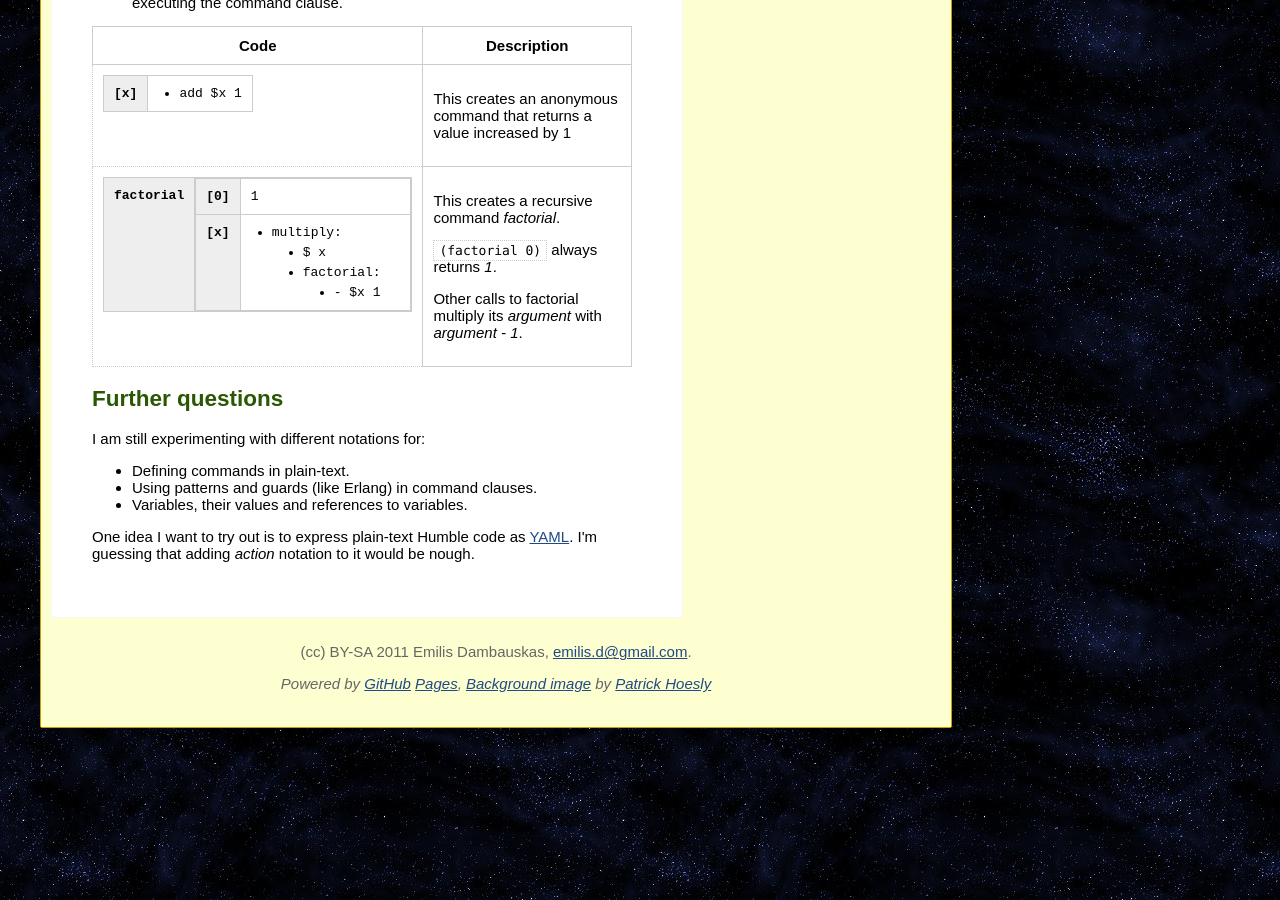
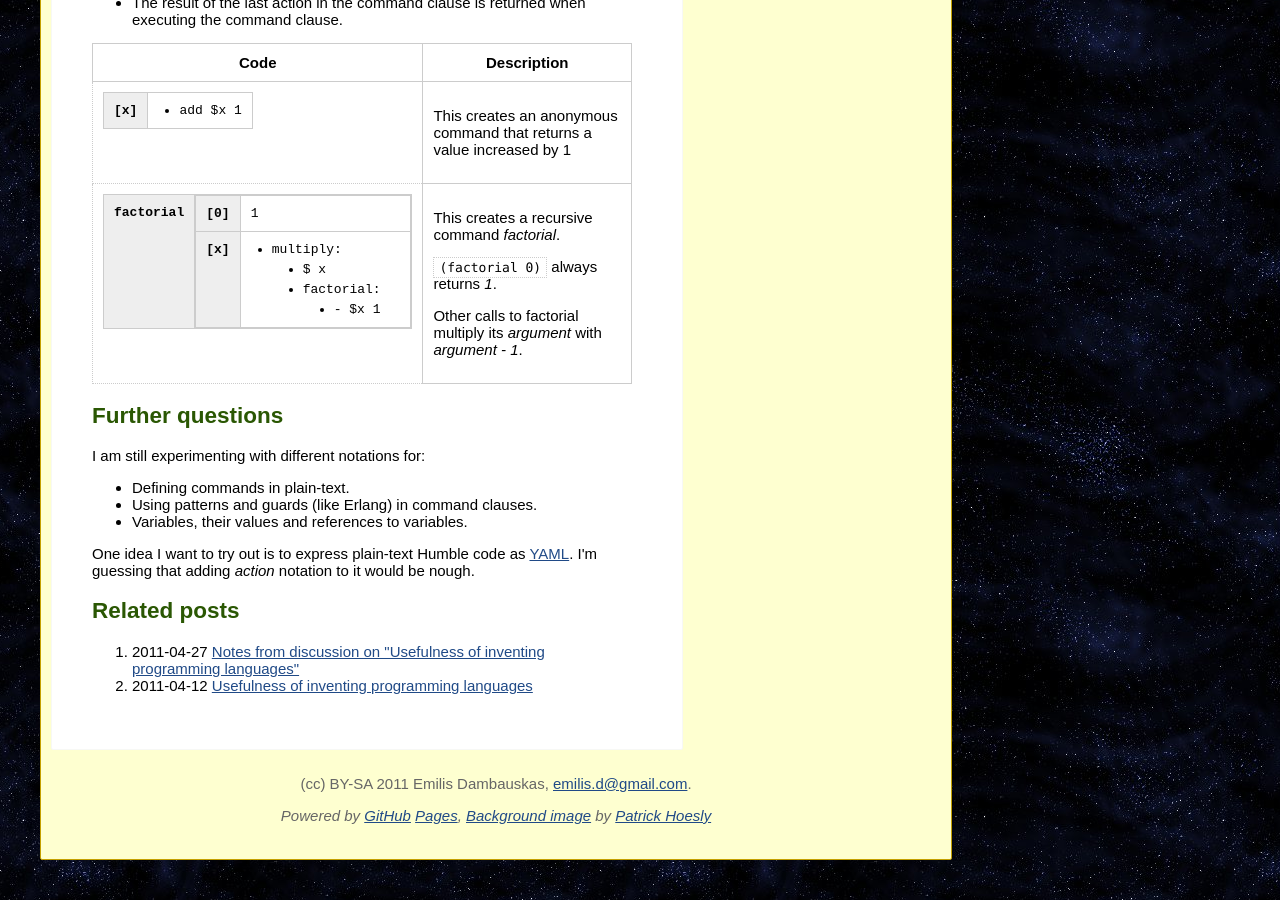
Before and after one commit to emilis/emilis.github.com, a Jekyll site: the page built from projects/humble.html, in a window 1280 px wide and 900 px high, scrolled down 3308 px. Built offline with Jekyll 4.4.1, drawn with Linux system fonts in a browser that asks for light colours; a style sheet for code colours, icons or effects is not loaded.

Commit message:
Added related posts to Humble spec page.

```diff
--- a/projects/humble.html
+++ b/projects/humble.html
@@ -19,6 +19,7 @@ title: Humble programming language
     <li><a href="#namespaces">Namespaces</a></li>
     <li><a href="#commands">Commands</a></li>
     <li><a href="#future">Further questions</a></li>
+    <li><a href="#posts">Related posts</a></li>
 </ul>
 
 <h2 id="basic-concepts">Basic Concepts</h2>
@@ -341,3 +342,10 @@ title: Humble programming language
 </ul>
 
 <p>One idea I want to try out is to express plain-text Humble code as <a href="http://www.yaml.org/">YAML</a>. I'm guessing that adding <em>action</em> notation to it would be nough.</p>
+
+<h2 id="posts">Related posts</h2>
+
+<ol>
+    <li>2011-04-27 <a href="/2011/04/27/notes-from-discussions-about-humble.html">Notes from discussion on "Usefulness of inventing programming languages"</a></li>
+    <li>2011-04-12 <a href="/2011/04/12/usefullnes-of-inventing-languages.html">Usefulness of inventing programming languages</a></li>
+</ol>
```
